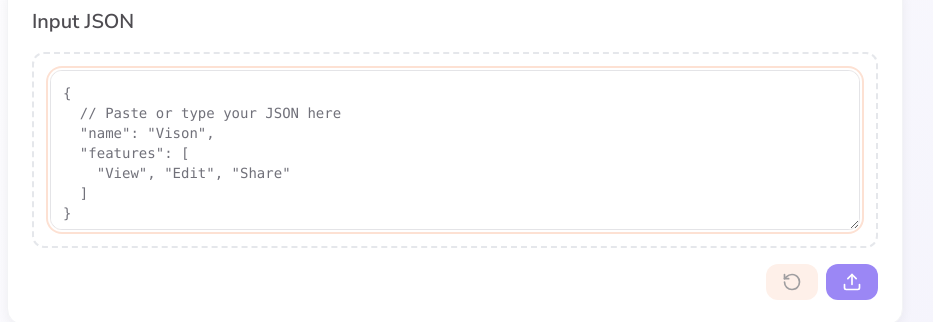
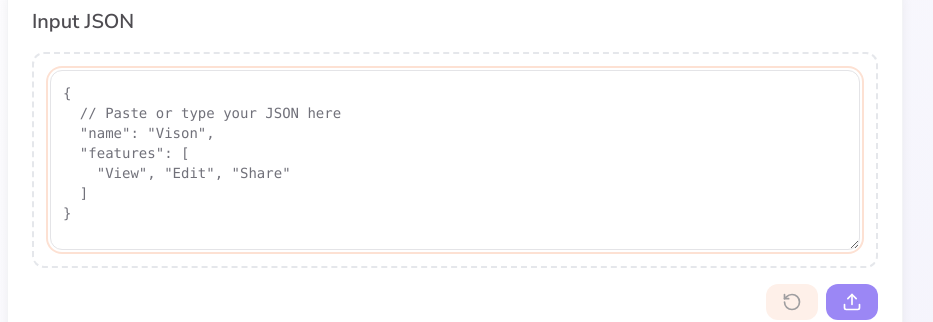
Before and after one commit to wazeerc/vison, a React (Vite) app: page / in a window 1280 px wide. Shown: the part 250-572 px from the top of the page, without its empty margins (185-1118 px from the left). Built offline with nearby package versions, Linux system fonts and the light colour scheme; no server answers.

Commit message:
feat: add textarea reference for height reset and adjust minimum height in JsonInput

```diff
--- a/src/components/JsonInput.tsx
+++ b/src/components/JsonInput.tsx
@@ -15,6 +15,7 @@ interface JsonInputProps {
 
 const JsonInput: React.FC<JsonInputProps> = ({ onJsonChange, initialValue = '' }) => {
   const [jsonText, setJsonText] = useState(initialValue);
+  const textareaRef = useRef<HTMLTextAreaElement>(null);
   const fileInputRef = useRef<HTMLInputElement>(null);
   const [isDragging, setIsDragging] = useState(false);
 
@@ -111,6 +112,10 @@ const JsonInput: React.FC<JsonInputProps> = ({ onJsonChange, initialValue = '' }
   const handleReset = () => {
     setJsonText('');
     onJsonChange('');
+    // Reset textarea height
+    if (textareaRef.current) {
+      textareaRef.current.style.height = '';
+    }
     // If on a shared link, also clear the URL (remove shareId from route)
     if (window.location.pathname.startsWith('/share/')) {
       window.history.replaceState({}, '', '/');
@@ -132,8 +137,9 @@ const JsonInput: React.FC<JsonInputProps> = ({ onJsonChange, initialValue = '' }
         onDrop={handleDrop}
       >
         <Textarea
+          ref={textareaRef}
           autoFocus
-          className="w-full min-h-[160px] max-h-[400px] p-3 text-sm font-mono bg-gray-50 rounded-lg focus:outline-none focus:ring-2 focus:ring-vison-purple focus:bg-white transition-all duration-200"
+          className="w-full min-h-[180px] max-h-[400px] p-3 text-sm font-mono bg-gray-50 rounded-lg focus:outline-none focus:ring-2 focus:ring-vison-purple focus:bg-white transition-all duration-200"
           placeholder={
             '{\n  // Paste or type your JSON here\n  "name": "Vison",\n  "features": [\n    "View", "Edit", "Share"\n  ]\n}'
           }
```
